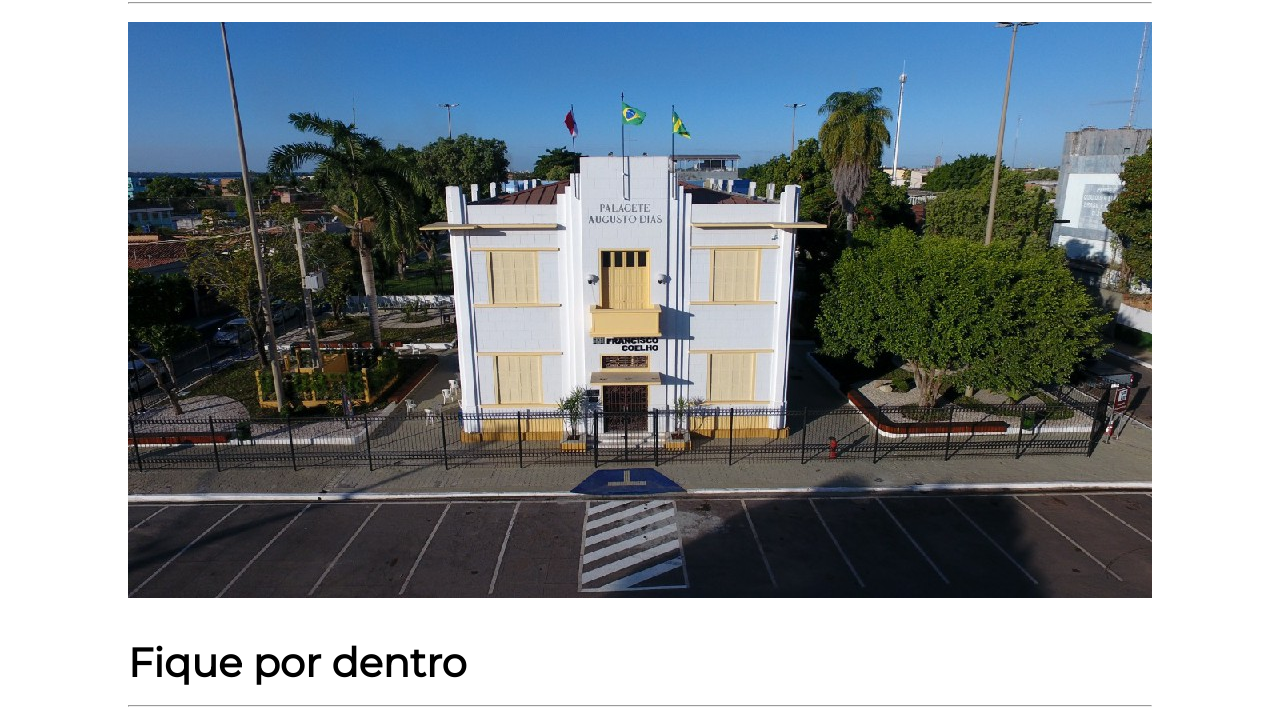
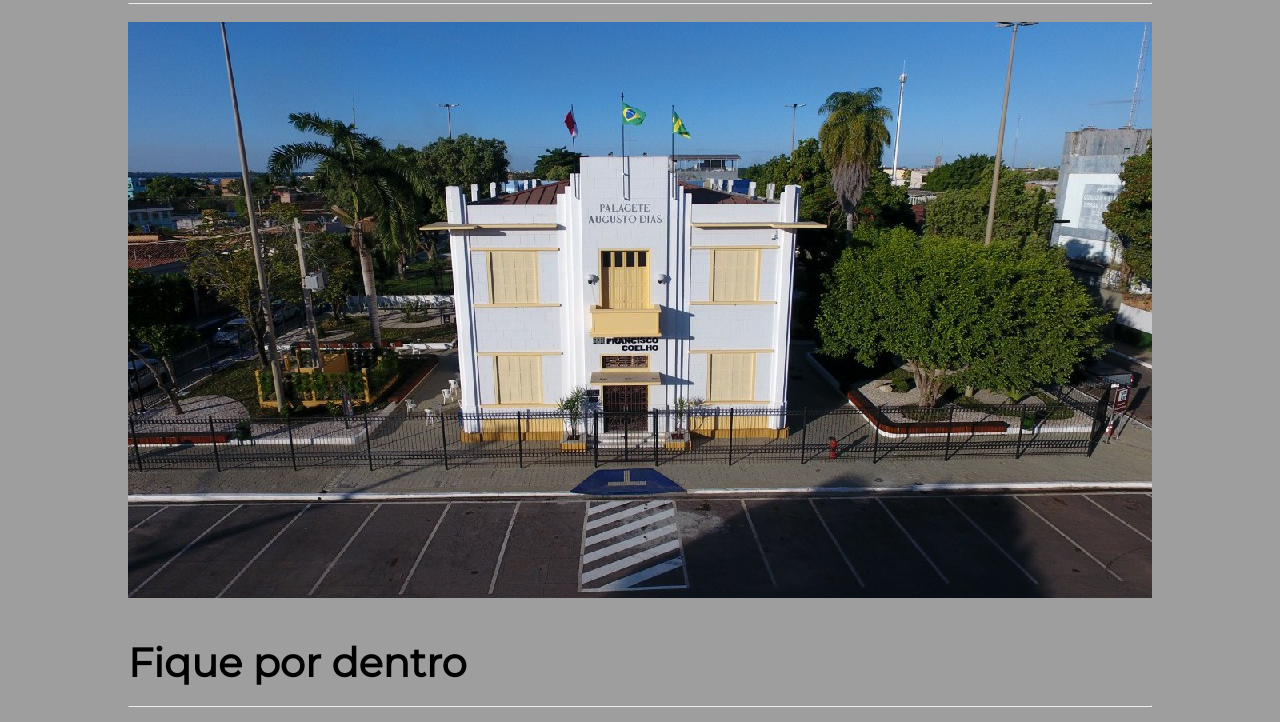
Before and after one commit to anafgomes/Museu-Municipal-Francisco-Coelho, a plain HTML site: page index.html in a window 1280 px wide. Shown: the part 182-904 px from the top of the page. Drawn offline with Linux system fonts and the light colour scheme; the site is published under a folder, as on GitHub Pages, so addresses that start at the root find nothing.

Commit message:
Update style.css

```diff
--- a/style.css
+++ b/style.css
@@ -5,7 +5,7 @@
 }
 
 body {
-  background-image: url(/img/background-site.jpg);
+  background-image: url(img/background-site.jpg);
   background-size: 100%;
 }
 
```
